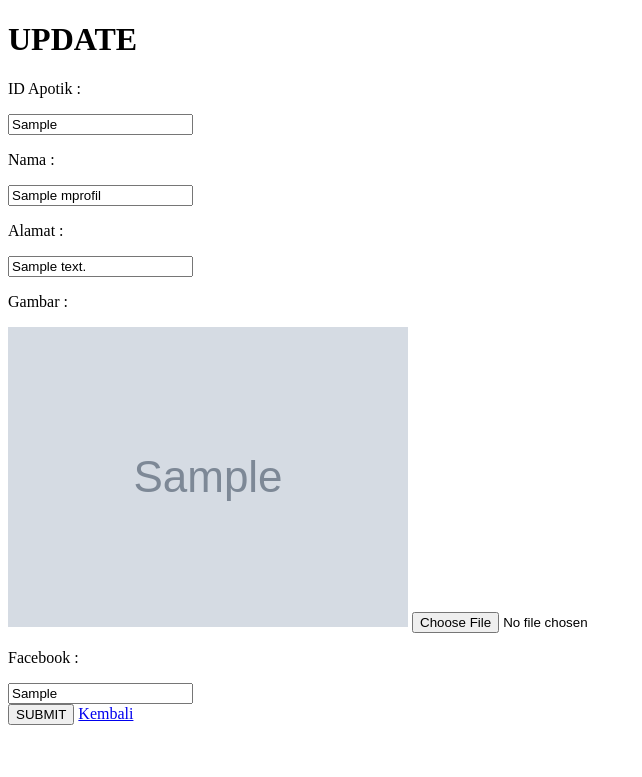
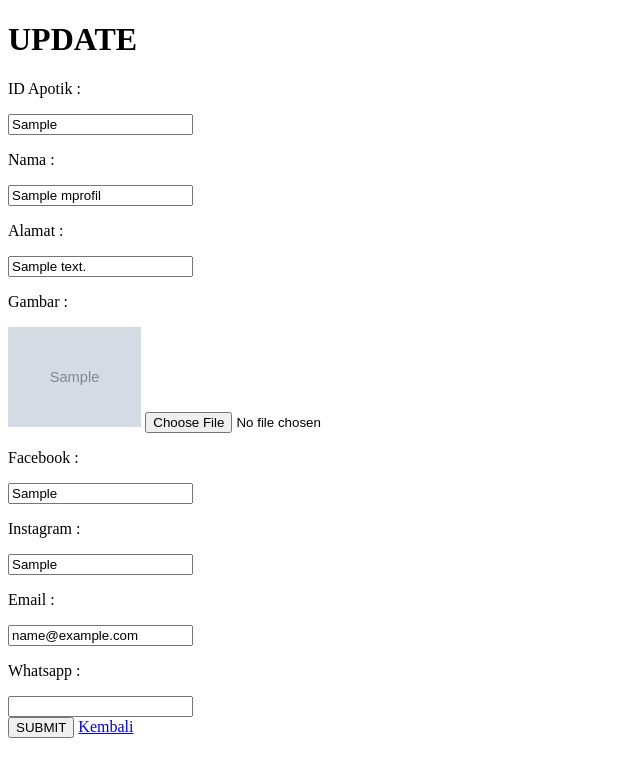
Before and after one commit to FrontKurnianuswaruwu/projectapotek, a Django app: a page that uses templates/mprofil/up-profil-brg.html in a window 1280 px wide. Shown: the top 777 px of the page, without its empty margins (0-642 px from the left). Run offline with Django 4.2, Linux system fonts and the light colour scheme; tables that the repository leaves empty hold one stand-in row (values such as "Sample post"); grey boxes marked "Sample" are stand-in pictures.

Commit message:
update mprofil

```diff
--- a/app/urls.py
+++ b/app/urls.py
@@ -59,5 +59,6 @@ urlpatterns = [
     path('addprofil', addprofil,name='addprofil'),
     path('postaddmprofil', postaddmprofil,name='postaddmprofil'),
     path('vmprofil', vmprofil, name='vmprofil'),
-    path('upmprofil/<str:id_apotik>', upmprofil, name='upmprofil')
+    path('upmprofil/<str:id_apotik>', upmprofil, name='upmprofil'),
+    path('postupmsatuan', postupmsatuan, name='postupmsatuan')
 ]
--- a/app/views.py
+++ b/app/views.py
@@ -517,3 +517,29 @@ def upmprofil(request,id_apotik):
         'data_mprofil' : data_mprofil
     }
     return render(request, 'mprofil/up-profil-brg.html',context)
+
+def postupmsatuan(request):
+    id_apotik = request.POST['id_apotik']
+    nama = request.POST['nama']
+    alamat = request.POST['alamat']
+    gambar = request.FILES['gambar'] if 'gambar' in request.FILES else None  # Menggunakan None jika gambar tidak ada
+    fecebook = request.POST['facebook']
+    instagram = request.POST['instagram']
+    email = request.POST['email']
+    whatsapp = request.POST['whatsapp']
+
+    data_mprofil = mprofil.objects.get(id_apotik=id_apotik)
+
+    data_mprofil.id_apotik = id_apotik
+    data_mprofil.nama = nama
+    data_mprofil.alamat = alamat
+    if gambar:  # Hanya mengatur gambar jika ada
+        data_mprofil.gambar = gambar
+    data_mprofil.facebook = fecebook
+    data_mprofil.instagram = instagram
+    data_mprofil.email = email
+    data_mprofil.whatsapp = whatsapp
+
+    data_mprofil.save()
+    messages.success(request,'BERHASIL UPDATE')
+    return redirect(request.META.get('HTTP_REFERER', '/'))
--- a/templates/mprofil/up-profil-brg.html
+++ b/templates/mprofil/up-profil-brg.html
@@ -13,7 +13,7 @@
     <p>{{ message }}</p>
     {% endfor%}
     {% endif %}
-    <form action="{% url 'postupmsatuan' %}" method="POST">
+    <form action="{% url 'postupmsatuan' %}" method="POST" enctype="multipart/form-data">
         {% csrf_token %}
         <h1>UPDATE</h1>
         <p>ID Apotik : </p>
@@ -24,14 +24,25 @@
         <input type="text" name="alamat" id="alamat" value="{{ data_mprofil.alamat }}"  required>
         <br>
         <p>Gambar :</p>
-        <img src="{{ data_mprofil.gambar }}" alt="Gambar Profil" id="preview-gambar">
-        <input type="file" name="gambar" id="gambar-input" accept="image/*" onchange="previewGambar(event)" required>
-
+        {% if data_mprofil.gambar %}
+        <img style="height: 100px" src="{{ data_mprofil.gambar.url }}" alt="Gambar Profil" id="preview-gambar">
+        {% else %}
+        <img style="height: 100px" src="" alt="Gambar Profil" id="preview-gambar">
+        {% endif %}
+        <input type="file" name="gambar" id="gambar-input" accept="image/*" onchange="previewGambar(event)">
         <p>Facebook :</p>
         <input type="text" name="facebook" id="facebook" value="{{ data_mprofil.facebook }}"  required>
+
+        <p>Instagram :</p>
+        <input type="text" name="instagram" id="instagram" value="{{ data_mprofil.instagram }}"  required>
+
+        <p>Email :</p>
+        <input type="email" name="email" id="email" value="{{ data_mprofil.email }}"  required>
+        <p>Whatsapp :</p>
+        <input type="number" name="whatsapp" id="whatsapp" value="{{ data_mprofil.whatsapp }}"  required>
         <br>
         <button type="submit">SUBMIT</button>
-        <a href="{% url 'vmsatuan' %}">Kembali</a>
+        <a href="{% url 'vmprofil' %}">Kembali</a>
 
     </form>
     <script>
--- a/templates/mprofil/v-mprofil-brg.html
+++ b/templates/mprofil/v-mprofil-brg.html
@@ -34,11 +34,15 @@
                 <td>{{ mprofil.id_apotik}}</td>
                 <td>{{ mprofil.nama }}</td>
                 <td>{{ mprofil.alamat }}</td>
-                <td><img style="width:100px" src="{{mprofil.gambar}}" alt=""></td>
+                <td><img style="width:100px; height: 100px;" src="{{mprofil.gambar}}" alt=""></td>
                 <td>{{ mprofil.facebook }}</td>
                 <td>{{ mprofil.instagram }}</td>
                 <td>{{ mprofil.email }}</td>
                 <td>{{ mprofil.whatsapp }}</td>
+                <td>
+                    <a href="{% url 'upmprofil' mprofil.id_apotik %}">UPDATE</a>
+                </td>
+
 
             </tr>
             {% endfor %}
```
Also changed, not shown: static/images/11.PNG (added), static/images/2.PNG (added), static/images/IMG_7709.JPG (added).
